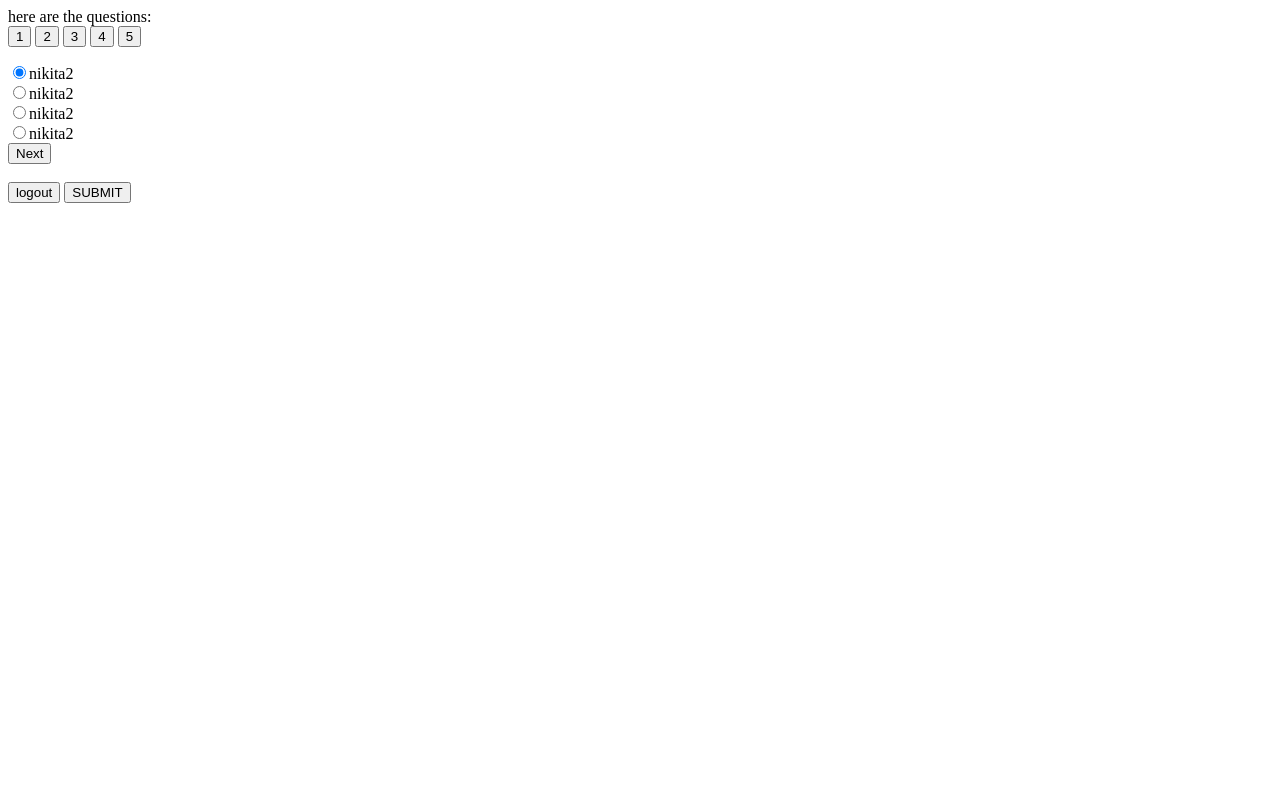
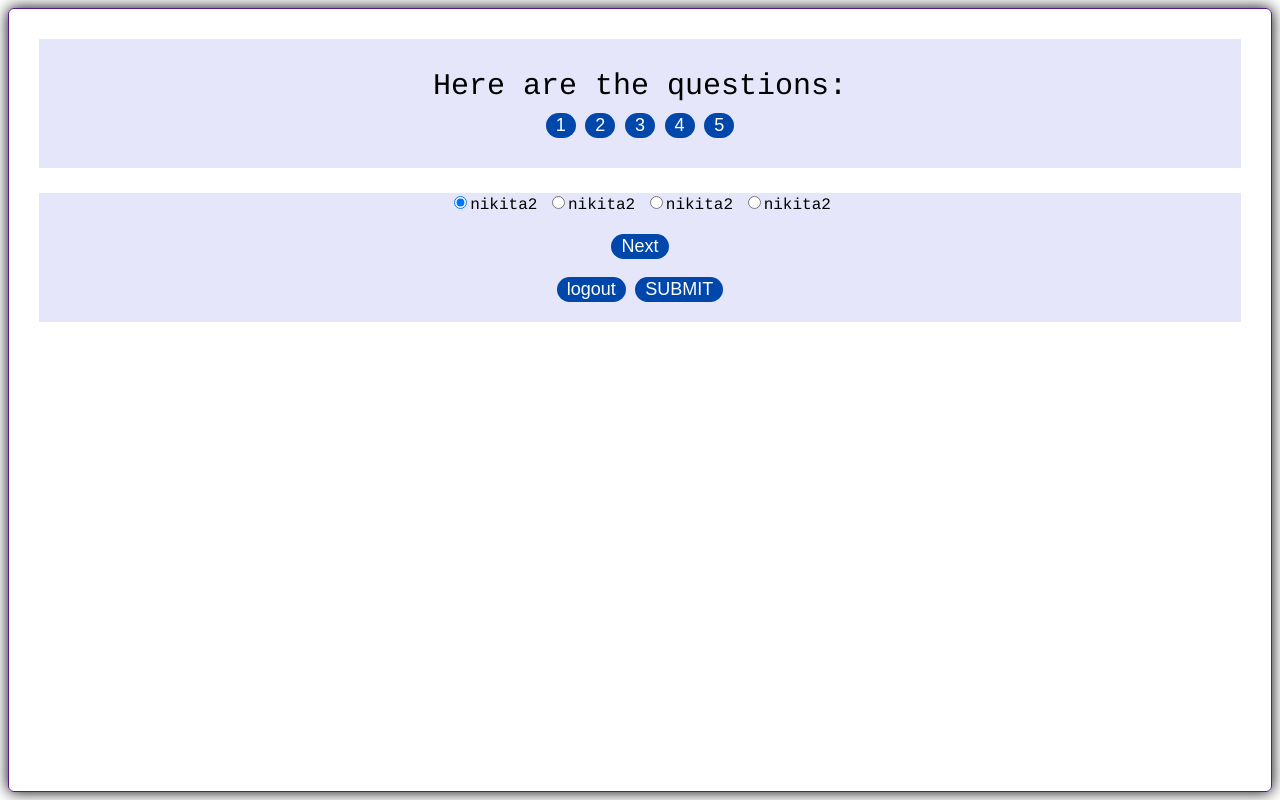
Before and after one commit to PrajwalAdsul/quiz, a plain HTML site: page quiz.html in a window 1280 px wide. Drawn offline with Linux system fonts and the light colour scheme; no server answers.

Commit message:
second commit

```diff
--- a/quiz.css
+++ b/quiz.css
@@ -1,65 +1,60 @@
-/* Below line is write to use Google font online */
-@import "http://fonts.googleapis.com/css?family=Ubuntu";
+body {
+  box-shadow:0 0 15px;
+  border-radius:6px;
+  border:1px solid #551a8b;
+  font-family:Courier,sans-serif;
+  border-style:double;
+  padding: 30px;
+}
+
+div{
+  background-color:#e6e6fa;
+  top:0;
+  bottom: 0;
+  left: 0;
+  right: 0;
+  margin: auto;
+  text-align:center;
+
+}
 div#main{
-width:830px;
-height:650px;
-margin:0 auto;
+  padding-top: 30px;
+  padding-bottom: 10px;
+  text-align: center;
+  font-size: 30px;
+}
 
-font-family:'Ubuntu',sans-serif;
+div#qs{
+text-align:center;
+  padding-bottom: 30px;
 }
-div#form_sample{
-text-align:center;
-border:1px solid #551a8b;
-width:500px;
-padding:20px;
-margin-top:20px;
-background-color:#e6e6fa;
-box-shadow:0 0 15px;
-border-radius:6px;
-float:left;
+
+div#q{
+  padding-bottom:20px;
 }
-#main h1{
-//margin-top:40px;
+div#bottom{
+  padding-bottom:20px;
 }
-hr{
-//margin-top:-5px;
+button {
+  padding: 2px 10px;
+  font-size: 18px;
+  text-align: center;
+  cursor: pointer;
+  outline: none;
+  color: #fff;
+  background-color: #0047ab;
+  border: none;
+  border-radius: 15px;
 }
-label{
-float:left;
-font-size:8px;
+
+p{
+  font-size: 25px;
 }
-input[type="text"]{
-width:80%;
-//margin-top:5px;
-height:20px;
-//margin-bottom:15px;
-padding:5px;
-border:1px solid #551a8b;
+input{
+  font-size: 25px;
 }
-textarea{
-width:80%;
-border:1px solid #551a8b;
-padding:10px;
-//margin-bottom:25px;
-//margin-top:10px;
-height:100px;
-resize:none;
+.button:hover {background-color: #add8e6}
+
+.button:active {
+  background-color: #3e8e41;;
 }
-input[type="submit"]{
-width:50%;
-padding:10px 45px;
-margin-top:20px;
-background-color:#DD1923;
-border:none;
-color:#fff;
-font-size:18px;
-font-weight:700;
-cursor:pointer;
-font-family:'Ubuntu','times new roman';
-}
-/* -------------------------------------
-CSS for Sidebar (optional)
----------------------------------------- */
-div#fugo{
-float:right;
-}
--- a/quiz.html
+++ b/quiz.html
@@ -1,37 +1,39 @@
-<!DOCTYPE html>
+
 <html>
 <head>
 <title> Quiz Ongoing </title>
+<link href="quiz.css" rel="stylesheet">
 <script src = "questions.js"></script>
 </head>
 <body onload = "conduct_test();">
 
-<div>
-here are the questions:
+<div id='main'>
+Here are the questions:
 </div>
 
 
-<div>
-<button id ="q1" > 1 </button>
-<button id ="q2" > 2 </button>
-<button id ="q3" > 3 </button>
-<button id ="q4" > 4 </button>
-<button id ="q5" > 5 </button>
+<div id='qs'>
+<button class= 'button' id ="q1" > 1 </button>
+<button class= 'button' id ="q2" > 2 </button>
+<button class= 'button' id ="q3" > 3 </button>
+<button class= 'button'  id ="q4" > 4 </button>
+<button class= 'button' id ="q5" > 5 </button>
 </div>
-<div>
+<div id = 'q'>
 <p id = "question"> </p>
-<input id="r1" type="radio" name="option" value="1" checked><label id = "option1">nikita2</label><br>
-<input id="r2" type="radio" name="option" value="2"><label id = "option2">nikita2</label><br>
-<input id="r3" type="radio" name="option" value="3"><label id = "option3">nikita2</label><br>
-<input id="r4" type="radio" name="option" value="4"><label id = "option4">nikita2</label><br>
+<label class="radio-inline" id = "option1"> <input id="r1" type="radio" name="option" value="1" checked>nikita2</label>
+<label class="radio-inline" id = "option2"><input id="r2" type="radio" name="option" value="2">nikita2</label>
+<label class="radio-inline" id = "option3"><input id="r3" type="radio" name="option" value="3">nikita2</label>
+<label class="radio-inline" id = "option4"><input id="r4" type="radio" name="option" value="4">nikita2</label>
+  <br>
 </div>
-<div>
-<button id ="next" > Next </button>
+<div id = 'bottom'>
+<button class= 'button' id ="next" > Next </button>
 <br>
 <br>
 
-<button onclick = "location.href ='logout.html';" > logout </button>
-<button onclick = "location.href ='submit.html';" > SUBMIT </button>
+<button class= 'button' onclick = "location.href ='logout.html';" > logout </button>
+<button class= 'button' onclick = "location.href ='submit.html';" > SUBMIT </button>
 </div>
 
 </body>
--- a/ready.css
+++ b/ready.css
@@ -1,65 +1,49 @@
-/* Below line is write to use Google font online */
-@import "http://fonts.googleapis.com/css?family=Ubuntu";
+body {
+  box-shadow:0 0 15px;
+  border-radius:6px;
+  border:1px solid #551a8b;
+  font-family:Courier,sans-serif;
+  border-style:double;
+  padding: 30px;
+
+}
+
+div{
+  background-color:#e6e6fa;
+  padding:30px;
+  top:0;
+  bottom: 0;
+  left: 0;
+  right: 0;
+  margin: auto;
+
+}
 div#main{
-width:830px;
-height:650px;
-margin:0 auto;
+  padding-top: 30px;
+  padding-bottom: 10px;
+  text-align: center;
+  font-size: 30px;
+}
 
-font-family:'Ubuntu',sans-serif;
+div#rest{
+text-align:center;
+  padding-bottom: 30px;
 }
-div#form_sample{
-text-align:center;
-border:1px solid #551a8b;
-width:500px;
-padding:20px;
-margin-top:20px;
-background-color:#e6e6fa;
-box-shadow:0 0 15px;
-border-radius:6px;
-float:left;
+
+button {
+  padding: 2px 10px;
+  font-size: 20px;
+  text-align: center;
+  cursor: pointer;
+  outline: none;
+  color: #fff;
+  background-color: #0047ab;
+  border: none;
+  border-radius: 15px;
 }
-#main h1{
-//margin-top:40px;
+
+.button:hover {background-color: #add8e6}
+
+.button:active {
+  background-color: #3e8e41;;
 }
-hr{
-//margin-top:-5px;
-}
-label{
-float:left;
-font-size:8px;
-}
-input[type="text"]{
-width:80%;
-//margin-top:5px;
-height:20px;
-//margin-bottom:15px;
-padding:5px;
-border:1px solid #551a8b;
-}
-textarea{
-width:80%;
-border:1px solid #551a8b;
-padding:10px;
-//margin-bottom:25px;
-//margin-top:10px;
-height:100px;
-resize:none;
-}
-input[type="submit"]{
-width:50%;
-padding:10px 45px;
-margin-top:20px;
-background-color:#DD1923;
-border:none;
-color:#fff;
-font-size:18px;
-font-weight:700;
-cursor:pointer;
-font-family:'Ubuntu','times new roman';
-}
-/* -------------------------------------
-CSS for Sidebar (optional)
----------------------------------------- */
-div#fugo{
-float:right;
-}
--- a/submit.css
+++ b/submit.css
@@ -2,5 +2,8 @@ body {
     font-family: Georgia;
     padding: 30px;
     text-align: center;
-    background-color: #b19cd9;
 }
+
+h1.a{border-style: double;
+    padding: 50px;
+    background-color: #b19cd9}
```
Also changed, not shown: ready.html (+6 -4 lines), submit.html (+4 -3 lines).
